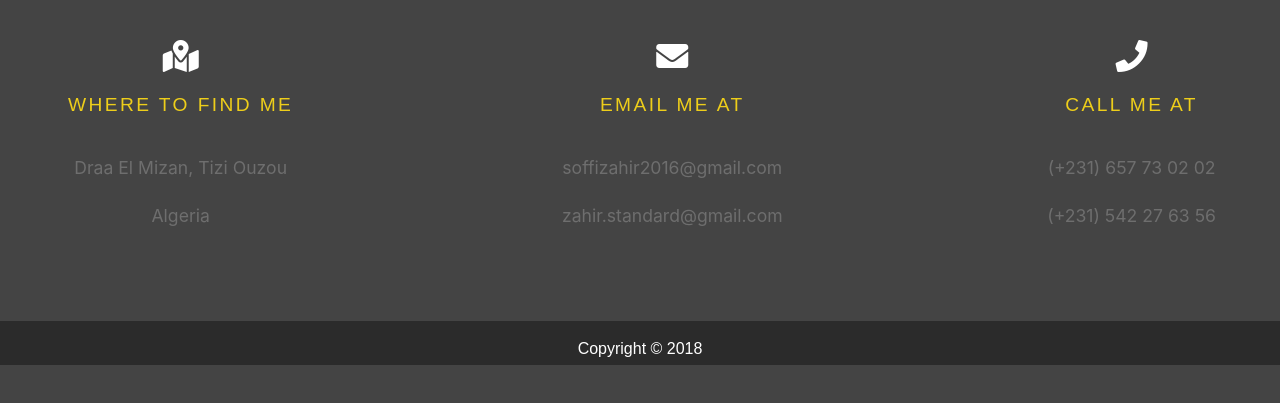
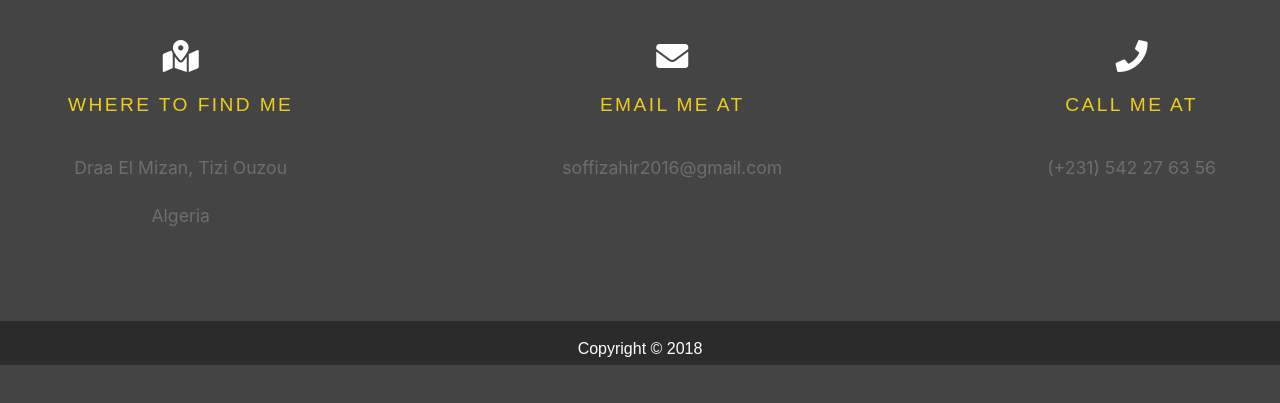
Before and after one commit to zayzou/azul, a website: page dist/contact.html in a window 1280 px wide. Shown: the part 261-664 px from the top of the page. Drawn offline with Linux system fonts and the light colour scheme.

Commit message:
Update contact.html

```diff
--- a/dist/contact.html
+++ b/dist/contact.html
@@ -71,7 +71,7 @@
                 <h3>EMAIL ME AT</h3>
                 <p>
                     soffizahir2016@gmail.com<br>
-                    zahir.standard@gmail.com<br>
+
 
                 </p>
             </div>
@@ -79,7 +79,7 @@
                 <h1><i class="fa fa-phone"></i></h1>
                 <h3>CALL ME AT</h3>
                 <p>
-                    (+231) 657 73 02 02<br>
+
                     (+231) 542 27 63 56<br>
 
                 </p>
```
